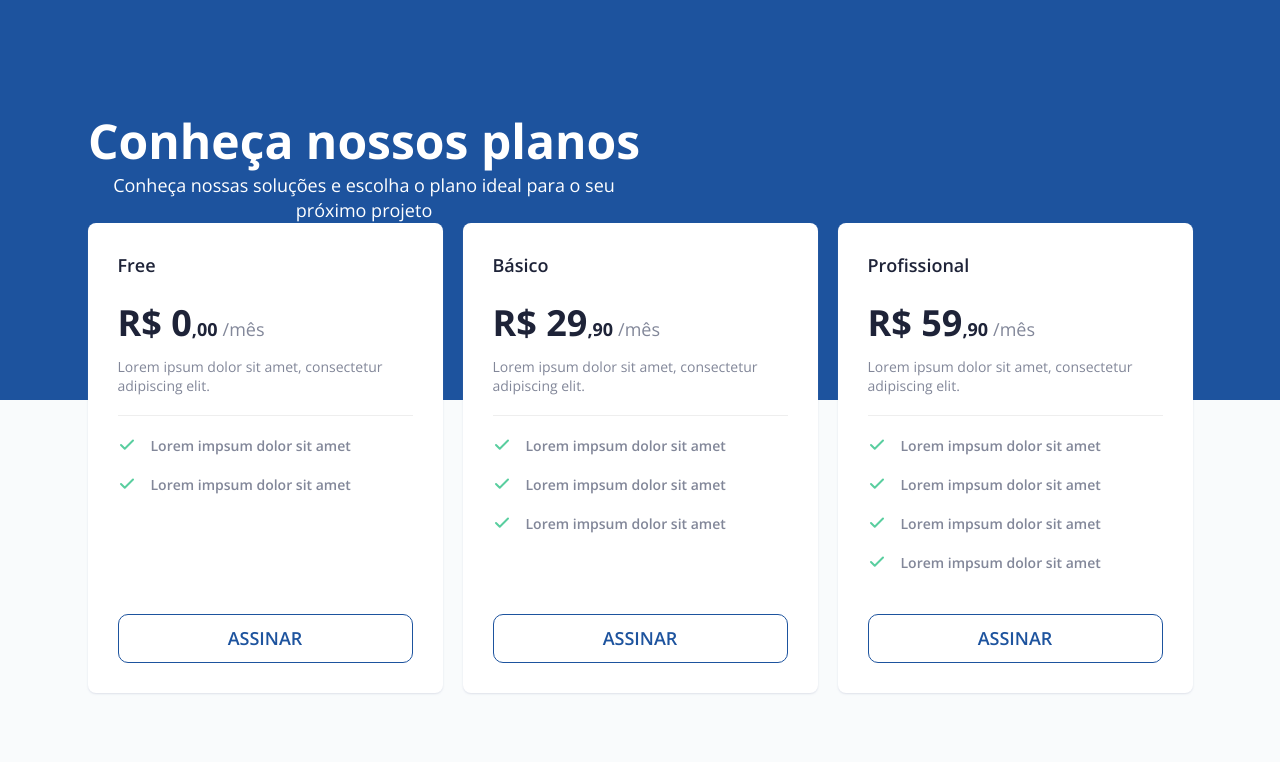
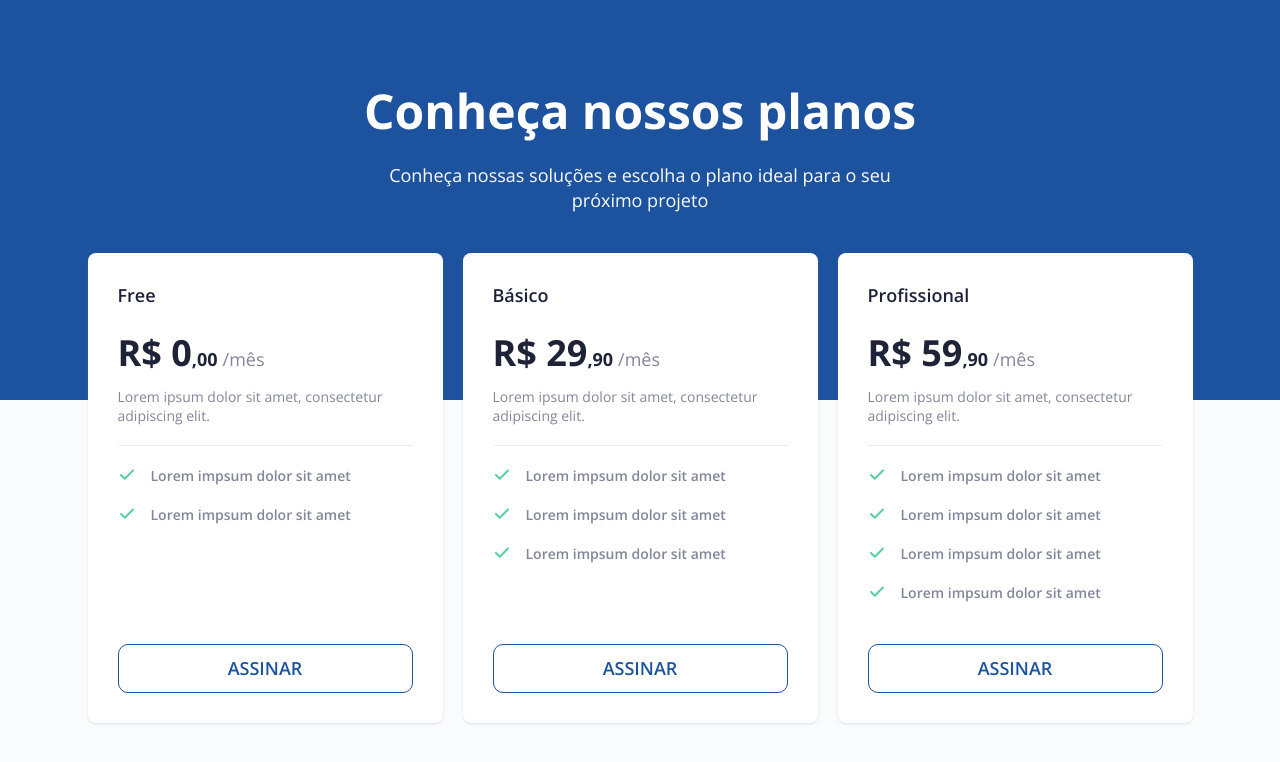
Before and after one commit to KrisMazzini/pricingTable, a React (Vite) app: page / in a window 1280 px wide. Shown: the top 762 px of the page. Built offline with nearby package versions, Linux system fonts and the light colour scheme.

Commit message:
fix display error

```diff
--- a/src/components/Card/styles.css
+++ b/src/components/Card/styles.css
@@ -14,6 +14,7 @@
 
 .card-header {
     margin-bottom: 20px;
+    flex-direction: row;
 }
 
 .card h3 {
--- a/src/pages/Home/styles.css
+++ b/src/pages/Home/styles.css
@@ -1,4 +1,4 @@
-body > header {
+header {
     display: flex;
     flex-direction: column;
     align-items: center;
```
